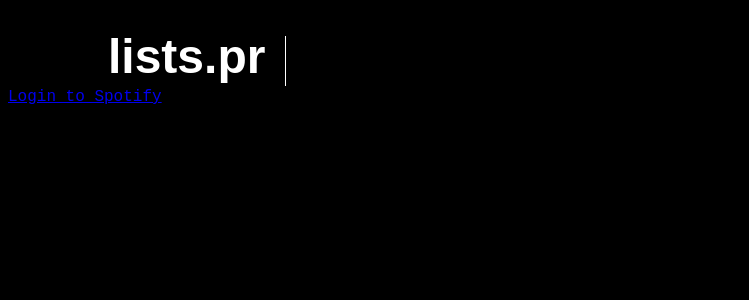
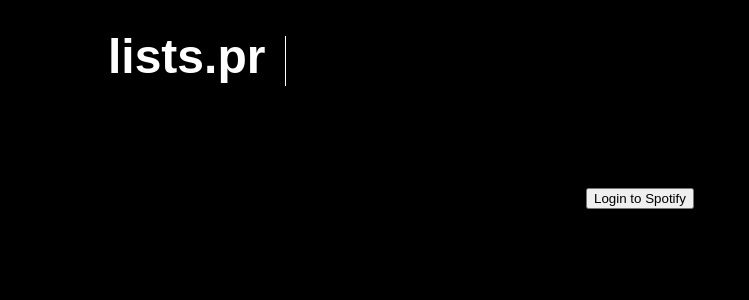
Before and after one commit to patrickriley1/lists.pr, a React (Vite) app: page / in a window 1280 px wide. Shown: the top 300 px of the page, without its empty margins (0-749 px from the left). Built offline with nearby package versions, Linux system fonts and the light colour scheme.

Commit message:
full fix

```diff
--- a/src/App.css
+++ b/src/App.css
@@ -20,6 +20,13 @@
   margin-top: 25px;
 }
 
+.body {
+  display: flex;
+  flex-direction: column;
+  align-items: center;
+  margin-top: 100px;
+}
+
 .body p {
   color: var(--light);
 }
--- a/src/App.jsx
+++ b/src/App.jsx
@@ -1,15 +1,14 @@
-import { useEffect, useState } from 'react'
-import './App.css'
-
+import { useEffect, useState } from "react";
+import "./App.css";
 
 function App() {
   const clientID = "52ef8393bb03454a8d33998beacb0927";
   const redirectURI = "https://lists-pr.vercel.app";
   const authEndpoint = "https://accounts.spotify.com/authorize";
-  const responseType = "code";
 
-  const [code, setCode] = useState("");
   const [token, setToken] = useState("");
+
+  // ---------- PKCE HELPERS ----------
 
   function generateCodeVerifier(length = 64) {
     const possible =
@@ -22,75 +21,87 @@ function App() {
       .join("");
   }
 
-  const codeVerifier = generateCodeVerifier();
-
-  async function generateCodeChallenge(codeVerifier) {
-  // Step 1: convert string to bytes
-  const encoder = new TextEncoder();
-  const data = encoder.encode(codeVerifier);
-
-  // Step 2: hash with SHA-256
+  async function generateCodeChallenge(verifier) {
+    const data = new TextEncoder().encode(verifier);
     const digest = await crypto.subtle.digest("SHA-256", data);
 
-  // Step 3: convert to base64url
     const base64 = btoa(
       String.fromCharCode(...new Uint8Array(digest))
     );
 
-  // Make it URL-safe
     return base64
       .replace(/\+/g, "-")
       .replace(/\//g, "_")
       .replace(/=+$/, "");
   }
 
-  const codeChallenge = generateCodeChallenge(codeVerifier);
+  // ---------- LOGIN FUNCTION ----------
+
+  async function login() {
+    const verifier = generateCodeVerifier();
+    localStorage.setItem("spotify_verifier", verifier);
+
+    const challenge = await generateCodeChallenge(verifier);
+
+    const params = new URLSearchParams({
+      response_type: "code",
+      client_id: clientID,
+      redirect_uri: redirectURI,
+      code_challenge_method: "S256",
+      code_challenge: challenge,
+      scope: "user-read-private user-read-email",
+    });
+
+    window.location.href = `${authEndpoint}?${params.toString()}`;
+  }
+
+  // ---------- HANDLE REDIRECT + TOKEN EXCHANGE ----------
 
   useEffect(() => {
-    if (code) {
-      fetch(`https://accounts.spotify.com/api/token`, {
+    const code = new URLSearchParams(window.location.search).get("code");
+
+    if (!code) return;
+
+    const verifier = localStorage.getItem("spotify_verifier");
+
+    fetch("https://accounts.spotify.com/api/token", {
       method: "POST",
       headers: {
         "Content-Type": "application/x-www-form-urlencoded",
       },
       body: new URLSearchParams({
+        client_id: clientID,
         grant_type: "authorization_code",
-          code: code,
-          code_verifier: codeVerifier,
+        code,
         redirect_uri: redirectURI,
-          client_id: clientID,
+        code_verifier: verifier,
       }),
     })
-        .then((response) => response.json())
+      .then((res) => res.json())
       .then((data) => {
         setToken(data.access_token);
+        window.history.replaceState({}, document.title, "/");
       });
-    }
-  }, [code]);
+  }, []);
 
-  useEffect(() => {
-    setCode(new URLSearchParams(window.location.search).get("code"));
-  }, [])
-
-  useEffect(() => {
-    if(code) {
-
-    }
-  }, [code]);
+  // ---------- UI ----------
 
   return (
     <div>
-      <div className='header'>
+      <div className="header">
         <h1>lists.pr</h1>
-        <div className='verticalLineSmall'></div>
+        <div className="verticalLineSmall"></div>
       </div>
-      <div className='body'>
-        <a href={`${authEndpoint}?client_id=${clientID}&redirect_uri=${redirectURI}&response_type=${responseType}`}>Login to Spotify</a>
-        <p>{code}</p>
-        <p>{token}</p>
+
+      <div className="body">
+        {!token ? (
+          <button onClick={login}>Login to Spotify</button>
+        ) : (
+          <p>Logged in. Token received.</p>
+        )}
       </div>
     </div>
-  )
+  );
 }
 
-export default App
+export default App;
```
Lines whose indentation alone changed are shown as unchanged.
